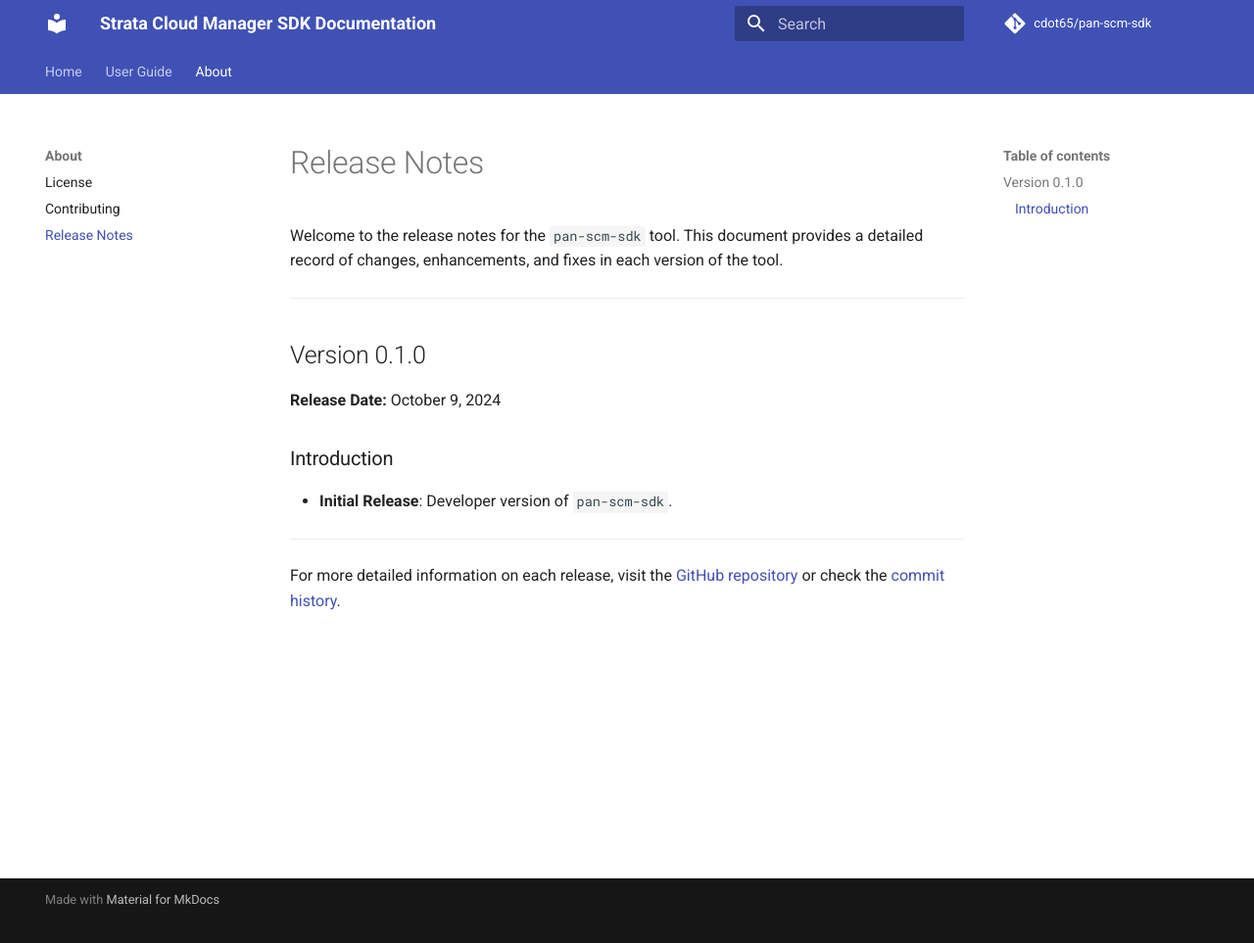
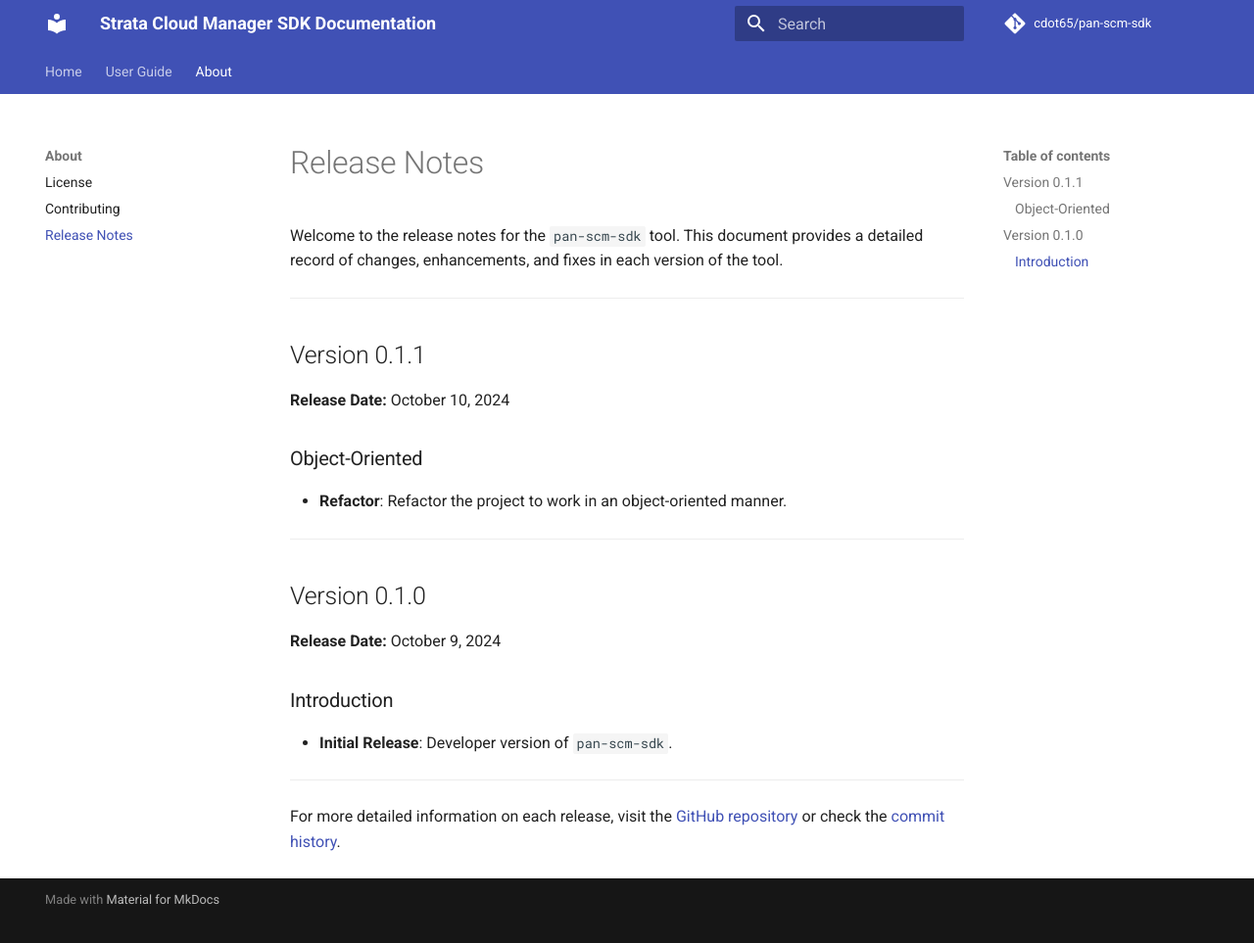
Before and after one commit to cdot65/pan-scm-sdk, an MkDocs documentation site: the page built from docs/about/release-notes.md, in a window 1280 px wide and 973 px high. Shown: the top 963 px of the window at 98% size. Built offline with MkDocs 1.6.1 and Material for MkDocs 9.7.7, drawn with Linux system fonts in a browser that asks for light colours; comment, search, counter and statistics services are not loaded.

Commit message:
Update to version 0.1.1 with object-oriented refactor
Bump version in pyproject.toml to 0.1.1. Document the refactoring changes in release notes, highlighting the switch to an object-oriented structure.

```diff
--- a/docs/about/release-notes.md
+++ b/docs/about/release-notes.md
@@ -1,6 +1,17 @@
 # Release Notes
 
 Welcome to the release notes for the `pan-scm-sdk` tool. This document provides a detailed record of changes, enhancements, and fixes in each version of the tool.
+
+---
+
+## Version 0.1.1
+
+**Release Date:** October 10, 2024
+
+### Object-Oriented
+
+- **Refactor**: Refactor the project to work in an object-oriented manner.
+
 
 ---
 
--- a/pyproject.toml
+++ b/pyproject.toml
@@ -1,6 +1,6 @@
 [tool.poetry]
 name = "pan-scm-sdk"
-version = "0.1.0"
+version = "0.1.1"
 description = "Python SDK for Palo Alto Networks Strata Cloud Manager."
 authors = ["Calvin Remsburg <calvin@cdot.io>"]
 license = "Apache 2.0"
```
